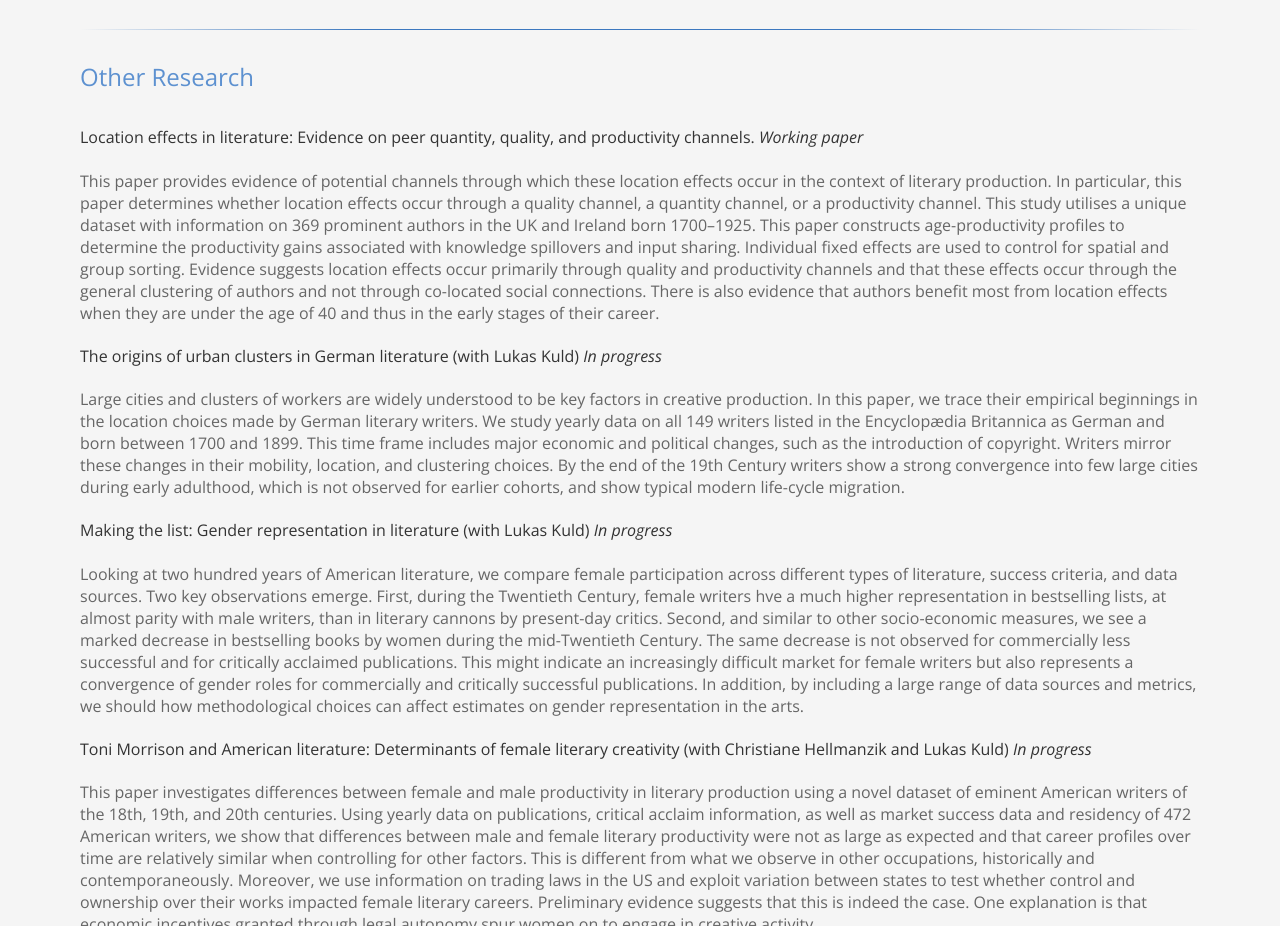
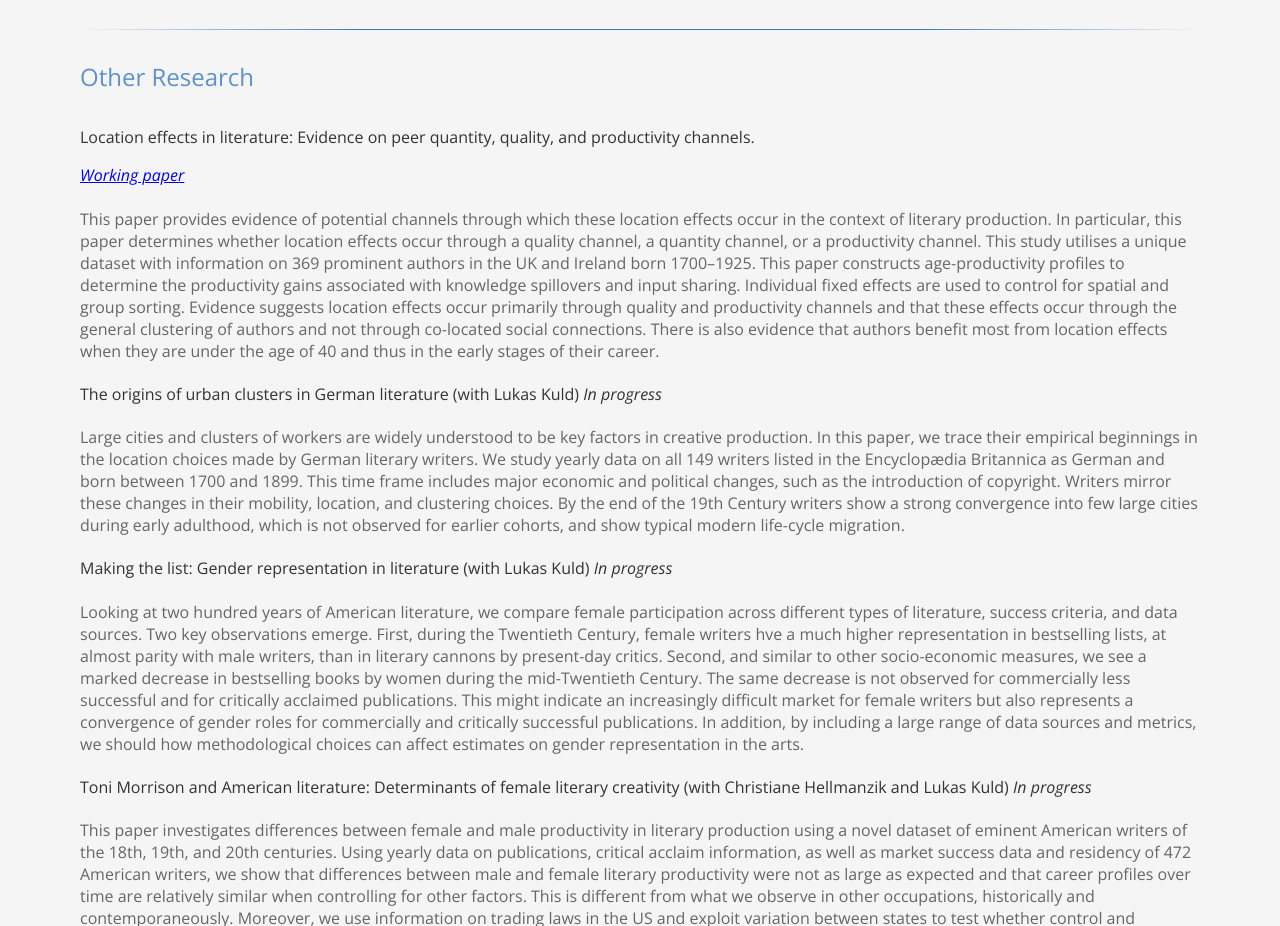
Before and after one commit to samitche/personal-website, a website: page index.html in a window 1280 px wide. Shown: the part 3981-4907 px from the top of the page. Drawn offline with nearby package versions, Linux system fonts and the light colour scheme.

Commit message:
Updating CV and workingg paper

```diff
--- a/index.html
+++ b/index.html
@@ -108,7 +108,7 @@
         Ireland, where I contributed to a number of economic impact assessments, policy
         reviews, and other assignments for various government departments and agencies.</p>
 
-    <a href="img/SaraMitchellCV_Oct2020.pdf" download="SaraMitchellCV_Oct2020.pdf">
+    <a href="img/SaraMitchellCV_Dec2020.pdf" download="SaraMitchellCV_Dec2020.pdf">
         <p>Download my CV here</p>
     </a>
 
@@ -376,8 +376,10 @@
     <a class="anchor" id="Other Research"><h2>Other Research</h2></a>
     <h4>
         Location effects in literature: Evidence on peer quantity, quality, and productivity channels.
-        <em>Working
-            paper</em>
+        <a href="img/Mitchell_WorkingPaper_Dec2020.pdf" download="Mitchell_WorkingPaper_Dec2020.pdf">
+            <p><em>Working
+                paper</em></p>
+        </a>
     </h4>
     <p>
         This paper provides evidence of potential channels through which these location effects occur in the context of
```
Also changed, not shown: 3 other files.
